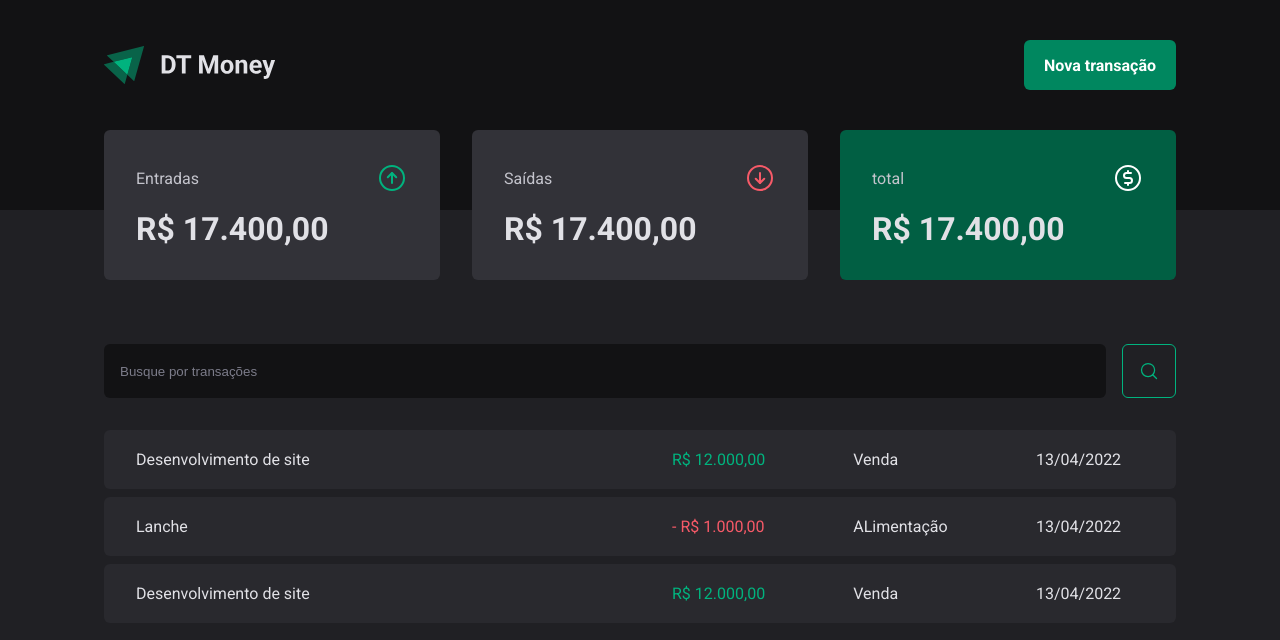
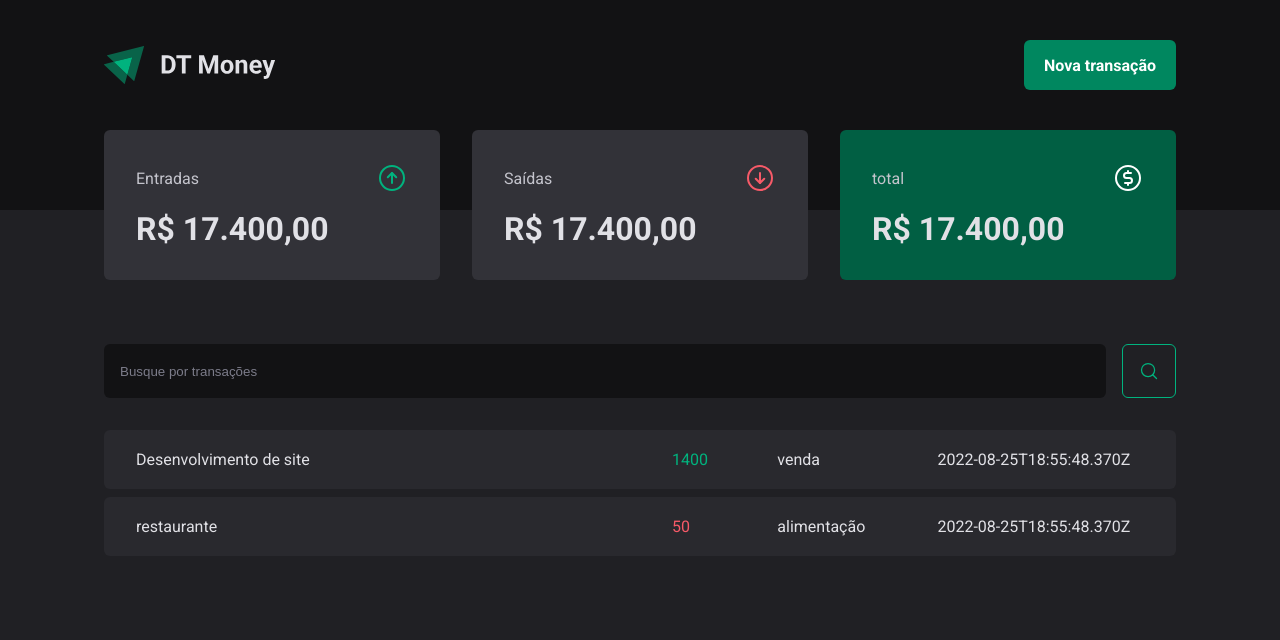
Before and after one commit to mujapira/my-finances, a React (Vite) app: page / in a window 1280 px wide. Shown: the top 640 px of the page. Built offline with nearby package versions, Linux system fonts and the light colour scheme; data requests are answered from the project's data file.

Commit message:
feat: request and map transactions

```diff
--- a/package.json
+++ b/package.json
@@ -5,6 +5,7 @@
   "type": "module",
   "scripts": {
     "dev": "vite",
+    "dev:server": "json-server server.json -w -d 500",
     "build": "tsc && vite build",
     "preview": "vite preview"
   },
@@ -21,6 +22,7 @@
     "@types/react": "^18.0.17",
     "@types/react-dom": "^18.0.6",
     "@vitejs/plugin-react": "^2.0.1",
+    "json-server": "^0.17.0",
     "typescript": "^4.6.4",
     "vite": "^3.0.7"
   }
--- /dev/null
+++ b/server.json
@@ -0,0 +1,20 @@
+{
+  "transactions": [
+    {
+      "id": 1,
+      "description": "Desenvolvimento de site",
+      "type": "income",
+      "category": "venda",
+      "price": 1400,
+      "createdAt": "2022-08-25T18:55:48.370Z"
+    },
+    {
+      "id": 2,
+      "description": "restaurante",
+      "type": "outcome",
+      "category": "alimentação",
+      "price": 50,
+      "createdAt": "2022-08-25T18:55:48.370Z"
+    }
+  ]
+}
--- a/src/pages/Transactions/index.tsx
+++ b/src/pages/Transactions/index.tsx
@@ -1,3 +1,4 @@
+import { useEffect, useState } from "react";
 import { Header } from "../../components/Header";
 import { Summary } from "../../components/Summary";
 import { SearchForm } from "./components/SearchForm";
@@ -7,33 +8,49 @@
   TransactionsTable,
 } from "./styles";
 
+interface Transactions {
+  id: string;
+  description: string;
+  type: "income" | "outcome";
+  price: number;
+  category: string;
+  createdAt: string;
+}
+
 export function Transactions() {
+  const [transactions, setTransactions] = useState<Transactions[]>([]);
+
+  async function loadTransactions() {
+    const response = await fetch("http://localhost:3000/transactions");
+    const data = await response.json();
+    setTransactions(data);
+  }
+
+  useEffect(() => {
+    loadTransactions();
+  }, []);
+
   return (
     <div>
       <Header />
       <Summary />
+
       <TransactionsContainer>
         <SearchForm />
         <TransactionsTable>
           <tbody>
-            <tr>
-              <td width="50%">Desenvolvimento de site</td>
-              <PriceHighlight variant="income">R$ 12.000,00</PriceHighlight>
-              <td>Venda</td>
-              <td>13/04/2022</td>
-            </tr>
-            <tr>
-              <td width="50%">Lanche</td>
-              <PriceHighlight variant="outcome">- R$ 1.000,00</PriceHighlight>
-              <td>ALimentação</td>
-              <td>13/04/2022</td>
-            </tr>
-            <tr>
-              <td width="50%">Desenvolvimento de site</td>
-              <PriceHighlight variant="income">R$ 12.000,00</PriceHighlight>
-              <td>Venda</td>
-              <td>13/04/2022</td>
-            </tr>
+            {transactions.map((transaction) => {
+              return (
+                <tr key={transaction.id}>
+                  <td width="50%">{transaction.description}</td>
+                  <PriceHighlight variant={transaction.type}>
+                    {transaction.price}
+                  </PriceHighlight>
+                  <td>{transaction.category}</td>
+                  <td>{transaction.createdAt}</td>
+                </tr>
+              );
+            })}
           </tbody>
         </TransactionsTable>
       </TransactionsContainer>
```
Also changed, not shown: 2 other files (tests, documents, lock files or other folders).
